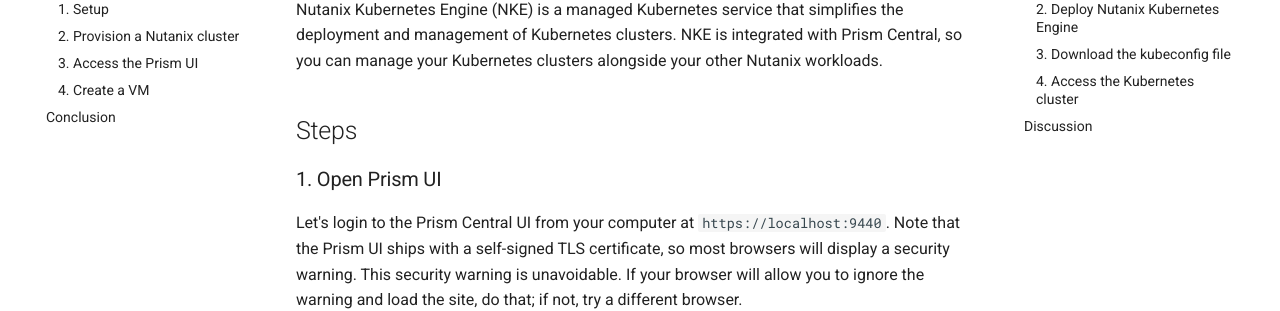
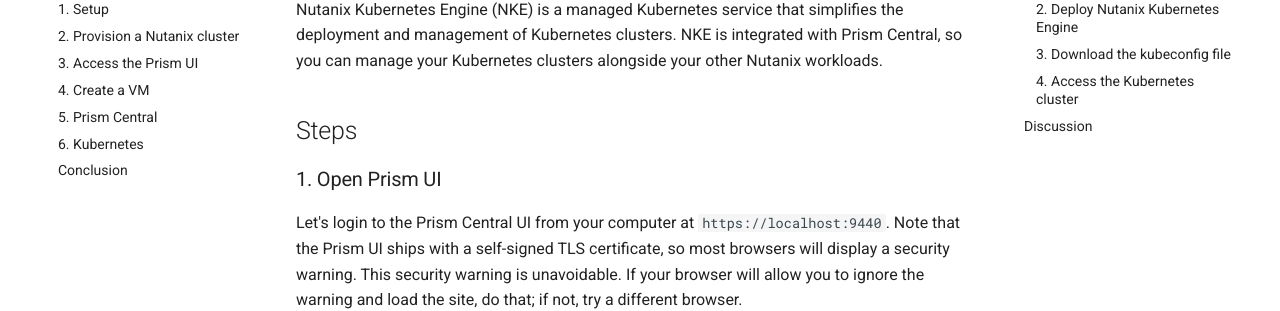
Before and after one commit to equinix-labs/equinix-labs-metal-nutanix-cluster, an MkDocs documentation site: the page built from docs/parts/kubernetes.md, in a window 1280 px wide. Shown: the part 183-494 px from the top of the page. Built offline with MkDocs 1.6.1 and Material for MkDocs 9.7.7, drawn with Linux system fonts in a browser that asks for light colours; comment, search, counter and statistics services are not loaded.

Commit message:
docs: add parts 5 and 6 to mkdocs file.
Signed-off-by: Chris Privitere <23177737+cprivitere@users.noreply.github.com>

```diff
--- a/mkdocs.yml
+++ b/mkdocs.yml
@@ -15,8 +15,9 @@
       - 2. Provision a Nutanix cluster: parts/2-provision_nutanix_cluster.md
       - 3. Access the Prism UI: parts/3-access_prism_ui.md
       - 4. Create a VM: parts/4-create_a_vm.md
-
-  - Conclusion: parts/conclusion.md
+      - 5. Prism Central: parts/5-prism_central.md
+      - 6. Kubernetes: parts/6-kubernetes.md
+      - Conclusion: parts/conclusion.md
 
 theme:
   name: material
```
Also changed, not shown: docs/parts/kubernetes.md (renamed from docs/parts/part6.md), docs/parts/prismcentral.md (renamed from docs/parts/part5.md).
